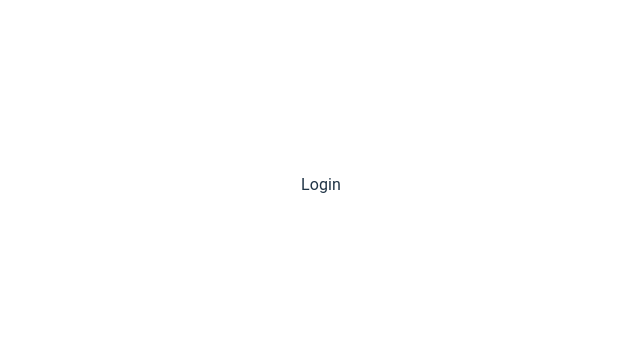
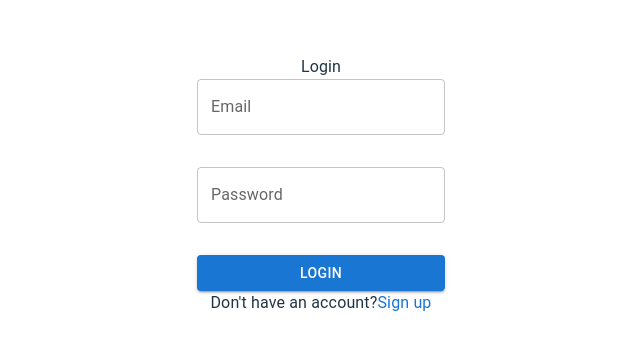
Before and after one commit to boldlygolearn/travelingBookClub, a React (Vite) app in the folder web-ui/: page / in a window 1280 px wide. Shown: the part 215-564 px from the top of the page, without its empty margins (319-959 px from the left). Built offline with nearby package versions, Linux system fonts and the light colour scheme; the HTML template or start-up script is replaced by a standard one.

Commit message:
feat(login): create login page basics (TBC-22)

```diff
--- a/web-ui/src/modules/login/login.tsx
+++ b/web-ui/src/modules/login/login.tsx
@@ -1,7 +1,30 @@
-import { Typography } from "@mui/material";
+import { Button, Link, Stack, TextField, Typography } from "@mui/material";
 
 const Login = () => {
-  return <Typography>Login</Typography>;
+  return (
+    <Stack>
+      <Typography>Login</Typography>
+      <TextField
+        type="email"
+        label="Email"
+        sx={{ marginBottom: 4 }}
+      ></TextField>
+      <TextField
+        type="password"
+        label="Password"
+        sx={{ marginBottom: 4 }}
+      ></TextField>
+      <Button variant="contained">Login</Button>
+      <Typography>
+        Don't have an account?
+        {
+          <Link href="/create-account" underline="none">
+            Sign up
+          </Link>
+        }
+      </Typography>
+    </Stack>
+  );
 };
 
 export default Login;
```
